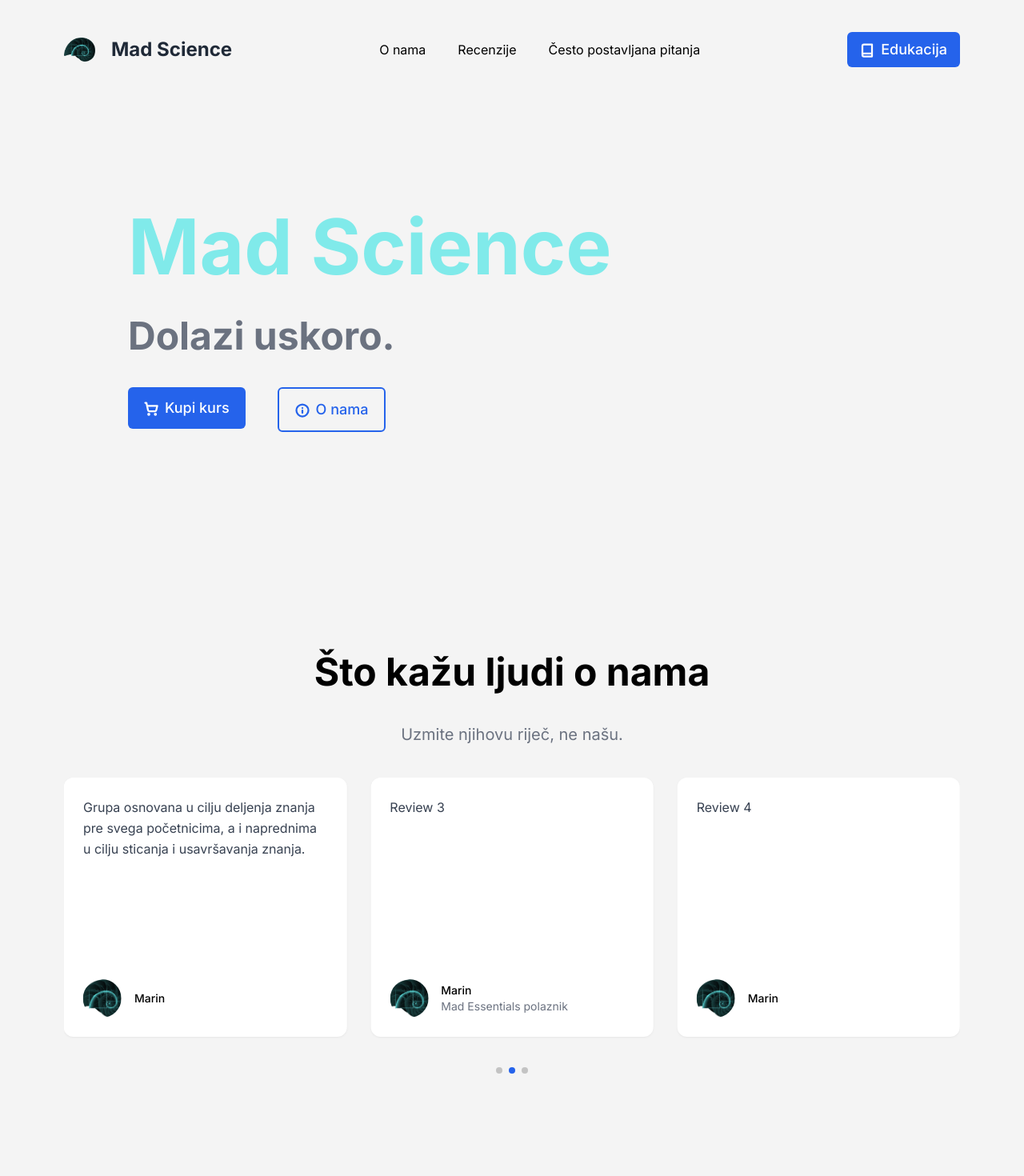
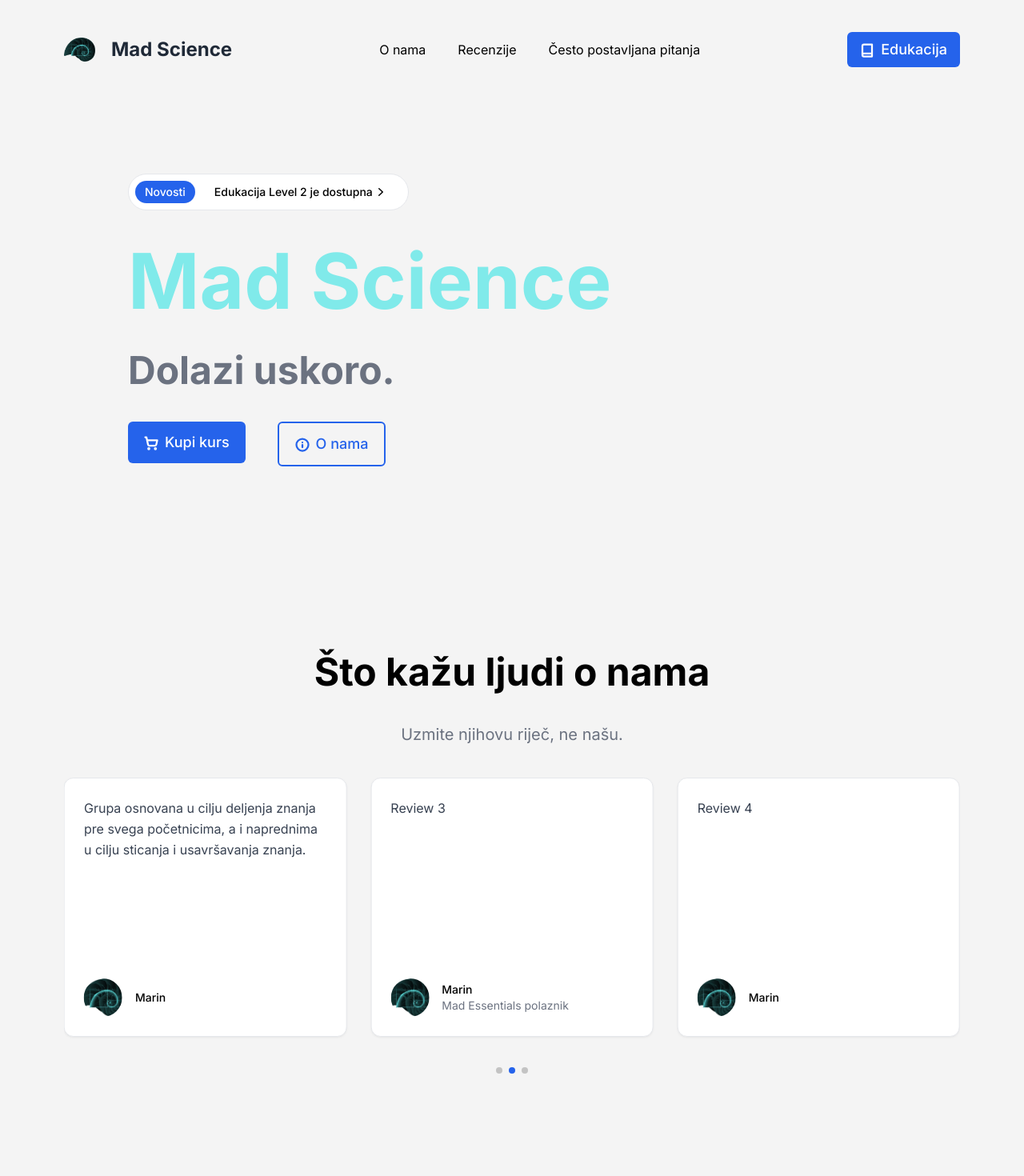
Before and after one commit to faustatwork/mad-science-website, a Next.js app: page / in a window 1280 px wide. Shown: the top 1470 px of the page at 80% size. Built offline with nearby package versions, Linux system fonts and the light colour scheme.

Commit message:
fix(index): add small news component, border consistency

```diff
--- a/components/CopyBlock.tsx
+++ b/components/CopyBlock.tsx
@@ -31,7 +31,7 @@ export default function CopyBlock({ value }: CopyBlockProps) {
         onClick={copyToClipboard}
         className={
           btnStyle +
-          "-mt-8 w-80 rounded border border-gray-300 bg-white px-4 py-3 text-sm text-black transition hover:bg-gray-300 dark:border-gray-700 dark:bg-zinc-900 dark:text-white dark:hover:bg-gray-700"
+          "-mt-8 w-80 rounded border border-gray-200 bg-white px-4 py-3 text-sm text-black transition hover:bg-gray-300 dark:border-gray-600 dark:bg-zinc-900 dark:text-white dark:hover:bg-gray-700"
         }
       >
         <p className="overflow-hidden text-clip">
--- a/components/Testimonial.tsx
+++ b/components/Testimonial.tsx
@@ -40,7 +40,7 @@ const Testimonial = ({ content }: TestimonialProps) => {
           return (
             <>
               <SwiperSlide key={index}>
-                <div className="flex min-h-full flex-col justify-between rounded-xl bg-white p-6 shadow shadow-black/5 dark:bg-gray-800 dark:shadow-white/5">
+                <div className="flex min-h-full flex-col justify-between rounded-xl border border-gray-200 bg-white p-6 shadow shadow-black/5 dark:border-gray-600 dark:bg-gray-800 dark:shadow-white/5">
                   <p className="leading-relaxed text-gray-700 dark:text-gray-200">
                     {item.message}
                   </p>
--- a/components/Tier.tsx
+++ b/components/Tier.tsx
@@ -26,7 +26,7 @@ const Tier = ({ items }: TierArray) => {
         {items.map((item, index) => {
           const recommended = item.recommended
             ? "border-2 border-blue-600 shadow-2xl shadow-blue-400/75 p-12 "
-            : "border border-gray-100 shadow dark:border-gray-600 py-6 px-12  ";
+            : "border border-gray-200 shadow dark:border-gray-600 py-6 px-12  ";
 
           return (
             <>
--- a/pages/index.tsx
+++ b/pages/index.tsx
@@ -26,6 +26,29 @@ const Index: NextPage = () => {
       <Navbar />
       <div id="hero">
         <div className="mb-4 flex h-screen w-full flex-col items-start justify-center gap-10 px-40 text-start sm:px-10">
+          <Link
+            href="/edukacija"
+            className="inline-flex flex-row items-center gap-x-6 rounded-full border border-gray-200 bg-white p-2 pr-6 text-sm font-medium duration-150 hover:bg-gray-200 dark:border-gray-600 dark:bg-gray-800 dark:hover:bg-gray-700"
+          >
+            <span className="inline-block rounded-full bg-blue-600 px-3 py-1 text-white">
+              Novosti
+            </span>
+            <p className="flex items-center">
+              Edukacija Level 2 je dostupna
+              <svg
+                xmlns="http://www.w3.org/2000/svg"
+                viewBox="0 0 20 20"
+                fill="currentColor"
+                className="h-5 w-5"
+              >
+                <path
+                  fillRule="evenodd"
+                  d="M7.21 14.77a.75.75 0 01.02-1.06L11.168 10 7.23 6.29a.75.75 0 111.04-1.08l4.5 4.25a.75.75 0 010 1.08l-4.5 4.25a.75.75 0 01-1.06-.02z"
+                  clipRule="evenodd"
+                />
+              </svg>
+            </p>
+          </Link>
           <h1 className="text-8xl font-bold text-brand-main sm:text-4xl">
             Mad Science
           </h1>
```
